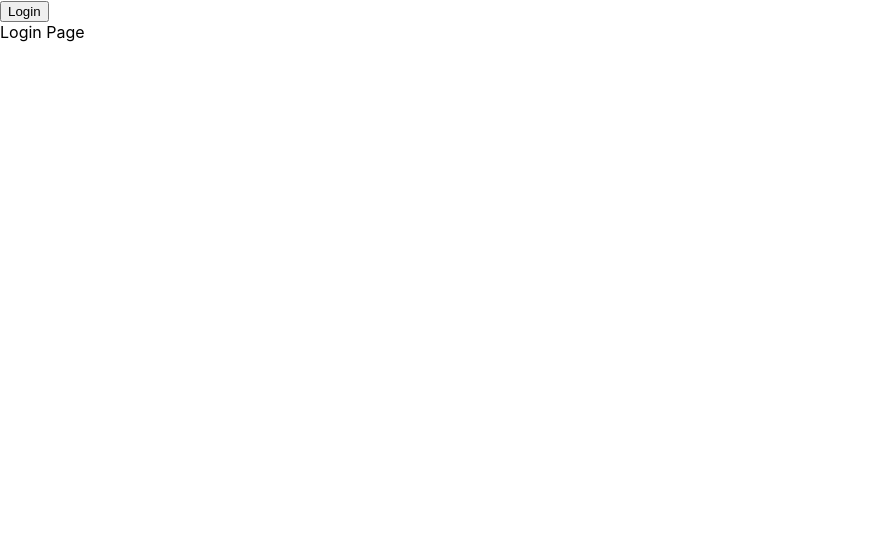
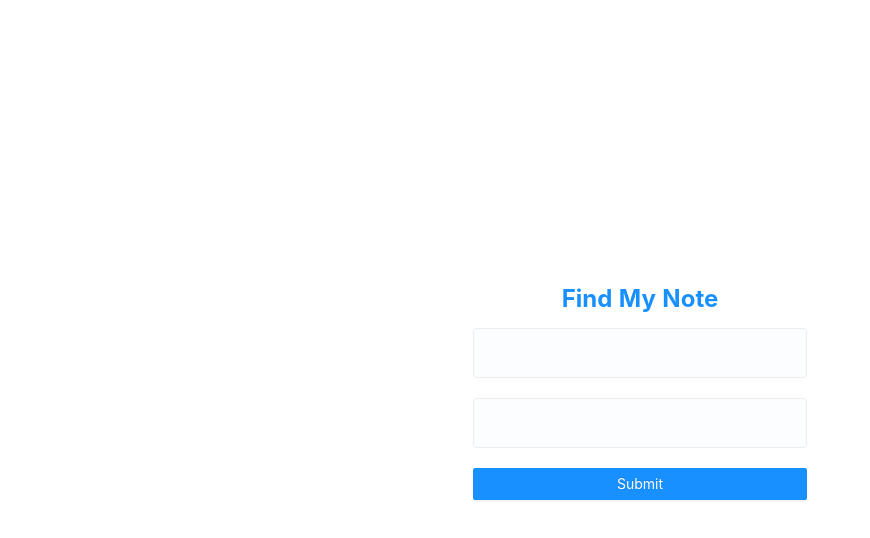
Before and after one commit to alexanderchernetsky/find-my-note, a React (Create React App) app: page /login in a window 1280 px wide. Shown: the top 538 px of the page, without its empty margins (0-870 px from the left). Built offline with nearby package versions, Linux system fonts and the light colour scheme.

Commit message:
Add sass to dependencies, create login page

```diff
--- a/package.json
+++ b/package.json
@@ -36,5 +36,8 @@
       "last 1 firefox version",
       "last 1 safari version"
     ]
+  },
+  "devDependencies": {
+    "sass": "^1.45.0"
   }
 }
--- a/src/App.js
+++ b/src/App.js
@@ -12,31 +12,34 @@ import {LoginPage} from "./pages/Login";
 import {NotFound} from "./pages/NotFound";
 import {Paths} from "./constants/routes";
 
-export const AppContext = React.createContext({});
+export const AuthContext = React.createContext({});
 
 function App() {
-    const [appState, setAppState] = useState({token: null, user: null});
+    const [authState, setAuthState] = useState({token: null, user: null});
 
-    const {token} = appState;
+    const {token} = authState;
 
     useEffect(() => {
         const token = getToken();
         if (token) {
-            setAppState({token: 'test_token', user: 'test_user'})
+            // TODO: replace with token and user from storage
+            setAuthState({token: 'test_token', user: 'test_user'})
         }
     }, []);
 
     return (
-        <AppContext.Provider value={{appState, setAppState}}>
+        <AuthContext.Provider value={{authState, setAuthState}}>
             <BrowserRouter>
                 <Routes>
                     <Route path="*" element={<NotFound />} />
                     <Route path="/" element={<Navigate replace to={Paths.HOME_PAGE_PATH} />} />
+                    {/* Public route: */}
+                    <Route path={Paths.LOGIN_PATH} element={!token ? <LoginPage /> : <Navigate replace to={Paths.HOME_PAGE_PATH} />}/>
+                    {/* Private route: */}
                     <Route path={Paths.HOME_PAGE_PATH} element={token ? <HomePage /> : <Navigate replace to={Paths.LOGIN_PATH} />}/>
-                    <Route path={Paths.LOGIN_PATH} element={!token ? <LoginPage /> : <Navigate replace to={Paths.HOME_PAGE_PATH} />}/>
                 </Routes>
             </BrowserRouter>
-        </AppContext.Provider>
+        </AuthContext.Provider>
   );
 }
 
--- a/src/pages/Home/index.js
+++ b/src/pages/Home/index.js
@@ -4,15 +4,15 @@ import {useNavigate} from "react-router-dom";
 
 import {removeUserSession} from "../../helpers/authentication";
 import {Paths} from "../../constants/routes";
-import {AppContext} from "../../App";
+import {AuthContext} from "../../App";
 
 export const HomePage = () => {
     const navigate = useNavigate();
-    const {setAppState} = useContext(AppContext);
+    const {setAuthState} = useContext(AuthContext);
 
     const onLogoutBtnClick = () => {
         removeUserSession();
-        setAppState({token: null, name: null});
+        setAuthState({token: null, name: null});
         navigate(Paths.LOGIN_PATH);
     }
 
--- a/src/pages/Login/index.js
+++ b/src/pages/Login/index.js
@@ -1,21 +1,73 @@
 import {useContext} from "react";
-import {Button} from "antd";
+import {Button, Form, Input} from "antd";
 import { useNavigate } from "react-router-dom";
 
 import {setUserSession} from "../../helpers/authentication";
 import {Paths} from "../../constants/routes";
-import {AppContext} from "../../App";
+import {AuthContext} from "../../App";
 
+import 'antd/dist/antd.css';
+import styles from './styles.module.scss';
+
+const { Item } = Form;
 
 export const LoginPage = () => {
     const navigate = useNavigate();
-    const {setAppState} = useContext(AppContext);
+    const {setAuthState} = useContext(AuthContext);
 
-    const onLoginBtnClick = () => {
-        setUserSession('test_token', {name: 'test_user'});
-        setAppState({token: 'test_token', name: 'test_user'})
-        navigate(Paths.HOME_PAGE_PATH);
-    }
+    const onFinish = (values) => {
+        const {email, password} = values;
+        if (email && password) {
+           // TODO: trigger a request to /login api route
+            setUserSession('test_token', {name: 'test_user'});
+            setAuthState({token: 'test_token', name: 'test_user'})
+            navigate(Paths.HOME_PAGE_PATH);
+        }
+    };
 
-    return <div><Button onClick={onLoginBtnClick}>Login</Button><div>Login Page</div></div>
+    const onFinishFailed = (errorInfo) => {
+        console.error("Failed:", errorInfo);
+    };
+
+    return (
+        <div className={styles.loginPageWrapper}>
+            <div className={styles.appTitle}>
+                Find My Note
+            </div>
+            <Form
+                name="login-form"
+                initialValues={{ remember: false }}
+                onFinish={onFinish}
+                onFinishFailed={onFinishFailed}
+                className={styles.loginForm}
+            >
+                <Item
+                    name="email"
+                    rules={[{ required: true, message: "Please input your email!" }]}
+                    className={styles.loginFormItem}
+                >
+                    <Input className={styles.loginFormInput} />
+                </Item>
+
+                <Item
+                    name="password"
+                    rules={[{ required: true, message: "Please input your password!" }]}
+                    className={styles.loginFormItem}
+                >
+                    <Input type="password" className={styles.loginFormInput} />
+                </Item>
+
+                <Item className={styles.loginFormItem}>
+                    <Button
+                        type="primary"
+                        htmlType="submit"
+                        loading={false} // todo: set loading state
+                        className={styles.loginFormButton}
+                    >
+                        Submit
+                    </Button>
+                </Item>
+            </Form>
+        </div>
+    )
 }
--- /dev/null
+++ b/src/pages/Login/styles.module.scss
@@ -0,0 +1,48 @@
+.loginPageWrapper {
+   width: 100%;
+   height: 100vh;
+   display: flex;
+   flex-direction: column;
+   justify-content: center;
+   align-items: center;
+}
+
+.appTitle {
+   color: #1890ff;
+   font-weight: bold;
+   margin-bottom: 10px;
+   font-size: 24px;
+}
+
+.loginForm {
+   width: 334px;
+}
+
+.loginFormItem {
+   margin-bottom: 20px;
+}
+
+.signInButton {
+   width: 100%;
+   height: 50px;
+   background-color: #4164E3;
+   color: #ffffff;
+   border-radius: 4px;
+   margin: 5px 0;
+   font-size: 16px;
+}
+
+.loginFormInput {
+   height: 50px;
+   background: #FCFDFE;
+   border: 1px solid #EAECEF;
+   box-sizing: border-box;
+   border-radius: 4px;
+   font-size: 14px;
+   line-height: 20px;
+   color: #3D4868 !important;
+}
+
+.loginFormButton {
+   width: 100%;
+}
```
Also changed, not shown: 1 other file (tests, documents, lock files or other folders).
